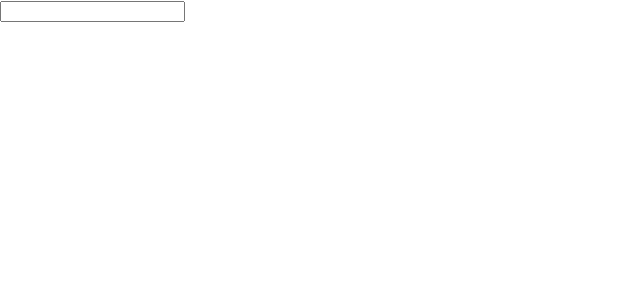
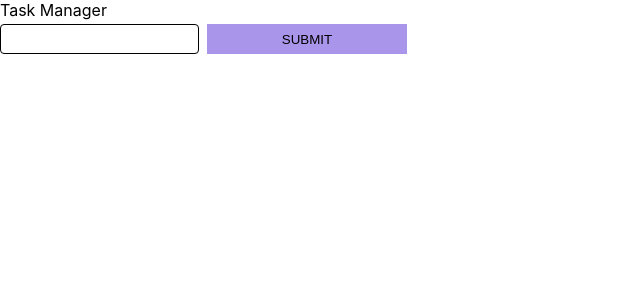
Before and after one commit to koppreshk/task-manager-client, a React (Create React App) app: page / in a window 1280 px wide. Shown: the top 300 px of the page, without its empty margins (0-640 px from the left). Built offline with nearby package versions, Linux system fonts and the light colour scheme.

Commit message:
temp commit

```diff
--- a/package.json
+++ b/package.json
@@ -41,6 +41,7 @@
   },
   "devDependencies": {
     "@types/react": "^17.0.39",
-    "@types/react-dom": "^17.0.13"
+    "@types/react-dom": "^17.0.13",
+    "@types/styled-components": "^5.1.24"
   }
 }
--- /dev/null
+++ b/src/common/flexbox.ts
@@ -0,0 +1,42 @@
+import styled, { css } from 'styled-components';
+import { Property } from 'csstype';
+
+export interface IFlexBlockBaseProps {
+    inline?: boolean;
+    flexDirection?: Property.FlexDirection;
+    flexFlow?: Property.FlexFlow;
+    alignContent?: Property.AlignContent;
+    alignItems?: Property.AlignItems;
+    alignSelf?: Property.AlignSelf;
+    justifyContent?: Property.JustifyContent;
+    justifyItems?: Property.JustifyItems;
+    justifySelf?: Property.JustifySelf;
+    maxWidth?: string;
+    maxHeight?: string;
+    width?: string;
+    height?: string;
+    overflowX?: Property.OverflowX;
+    overflowY?: Property.OverflowY;
+    gap?: Property.Gap;
+}
+
+export const FlexBox = styled.div<IFlexBlockBaseProps>`
+    display: ${({ inline }) => (inline ? 'inline-flex' : 'flex')};
+    flex-shrink: 0;
+    flex-grow: 0;
+    ${({ flexDirection }) => flexDirection && css`flex-direction: ${flexDirection};`}
+    ${({ flexFlow }) => flexFlow && css`flex-flow: ${flexFlow};`}
+    ${({ alignContent }) => alignContent && css`align-content: ${alignContent};`}
+    ${({ alignItems }) => alignItems && css`align-items: ${alignItems};`}
+    ${({ alignSelf }) => alignSelf && css`align-self: ${alignSelf};`}
+    ${({ justifyContent }) => justifyContent && css`justify-content: ${justifyContent};`}
+    ${({ justifyItems }) => justifyItems && css`justify-items: ${justifyItems};`}
+    ${({ justifySelf }) => justifySelf && css`justify-self: ${justifySelf};`}
+    ${({ height }) => height && css`height: ${height};`}
+    ${({ width }) => width && css`width: ${width};`}
+    ${({ maxHeight }) => maxHeight && css`max-height: ${maxHeight};`}
+    ${({ maxWidth }) => maxWidth && css`max-width: ${maxWidth};`}
+    ${({ overflowX }) => overflowX && css`overflow-x: ${overflowX};`}
+    ${({ overflowY }) => overflowY && css`overflow-y: ${overflowY};`}
+    ${({ gap }) => gap && css`gap: ${gap};`}
+`;
--- /dev/null
+++ b/src/common/index.ts
@@ -0,0 +1 @@
+export * from './flexbox';
--- a/src/components/add-task.tsx
+++ b/src/components/add-task.tsx
@@ -1,7 +1,30 @@
 import React from "react";
+import styled from "styled-components";
+import { FlexBox } from "../common";
+
+const StyledInput = styled.input`
+    padding: 10px;
+    border: 1px solid black;
+    border-radius: 4px;
+    outline: none;
+    height: 30px;
+    box-sizing: border-box;
+`;
+
+const SubmitButton = styled.button`
+    padding: 4px;
+    height: 30px;
+    width: 200px;
+    background-color: #a995ea;
+    border: none;
+    cursor: pointer;
+`;
 
 export const AddTask = React.memo(() => {
     return (
-        <input type="text" />
+        <FlexBox gap="8px" >
+            <StyledInput type="text" />
+            <SubmitButton type="submit" >SUBMIT</SubmitButton>
+        </FlexBox>
     )
 })
--- a/src/components/core-layout.tsx
+++ b/src/components/core-layout.tsx
@@ -1,10 +1,15 @@
 import React from "react";
+import { FlexBox } from "../common";
 import { AddTask } from "./add-task";
+import { Header } from "./header";
 
 export const CoreLayout = () => {
     return (
         <div>
-            <AddTask />
+            <FlexBox flexDirection="column" gap="4px">
+                <Header />
+                <AddTask />
+            </FlexBox>
         </div>
     )
 }
--- /dev/null
+++ b/src/components/header.tsx
@@ -0,0 +1,12 @@
+import React from "react"
+import styled from "styled-components";
+
+const TaskManagerHeading = styled.span`
+    font-size: 16px;
+`;
+
+export const Header = React.memo(() => {
+    return (
+        <TaskManagerHeading>Task Manager</TaskManagerHeading>
+    )
+})
```
Also changed, not shown: 1 other file (tests, documents, lock files or other folders).
